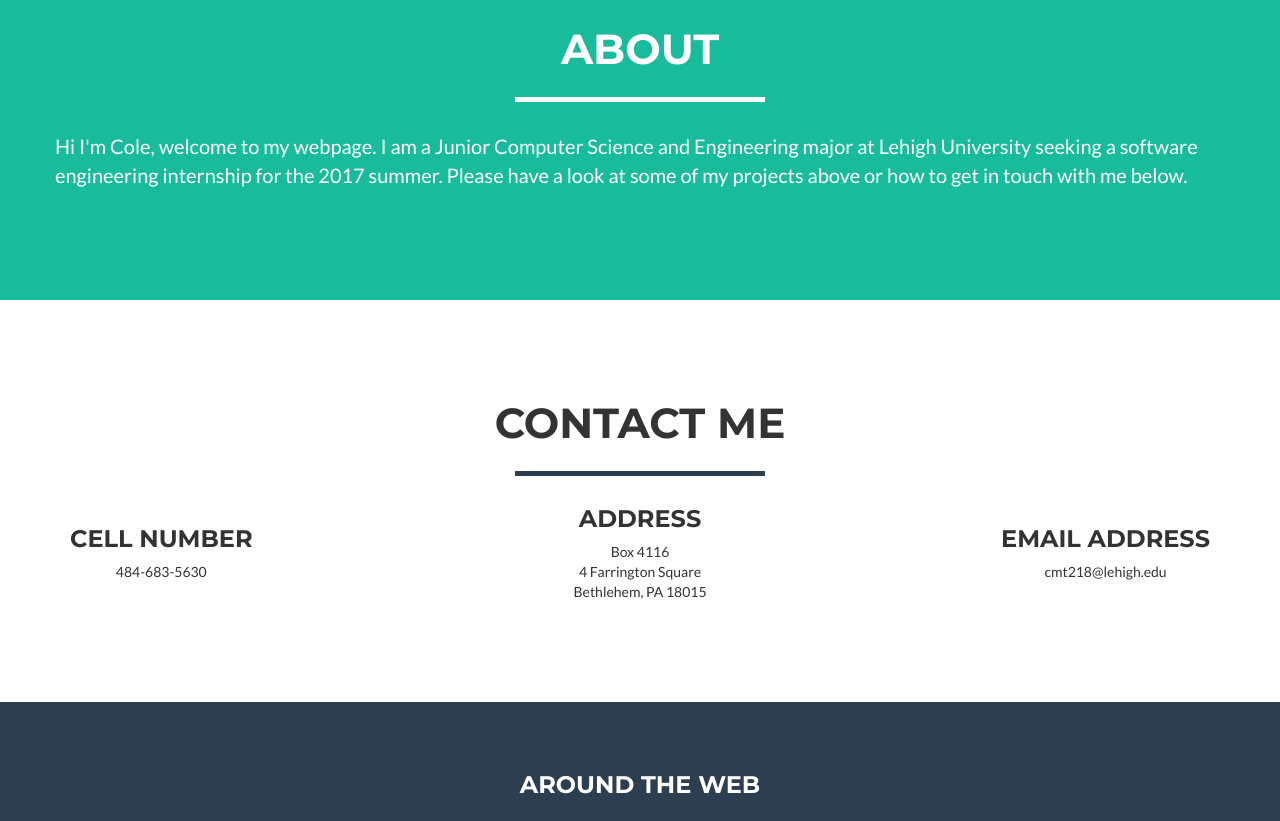
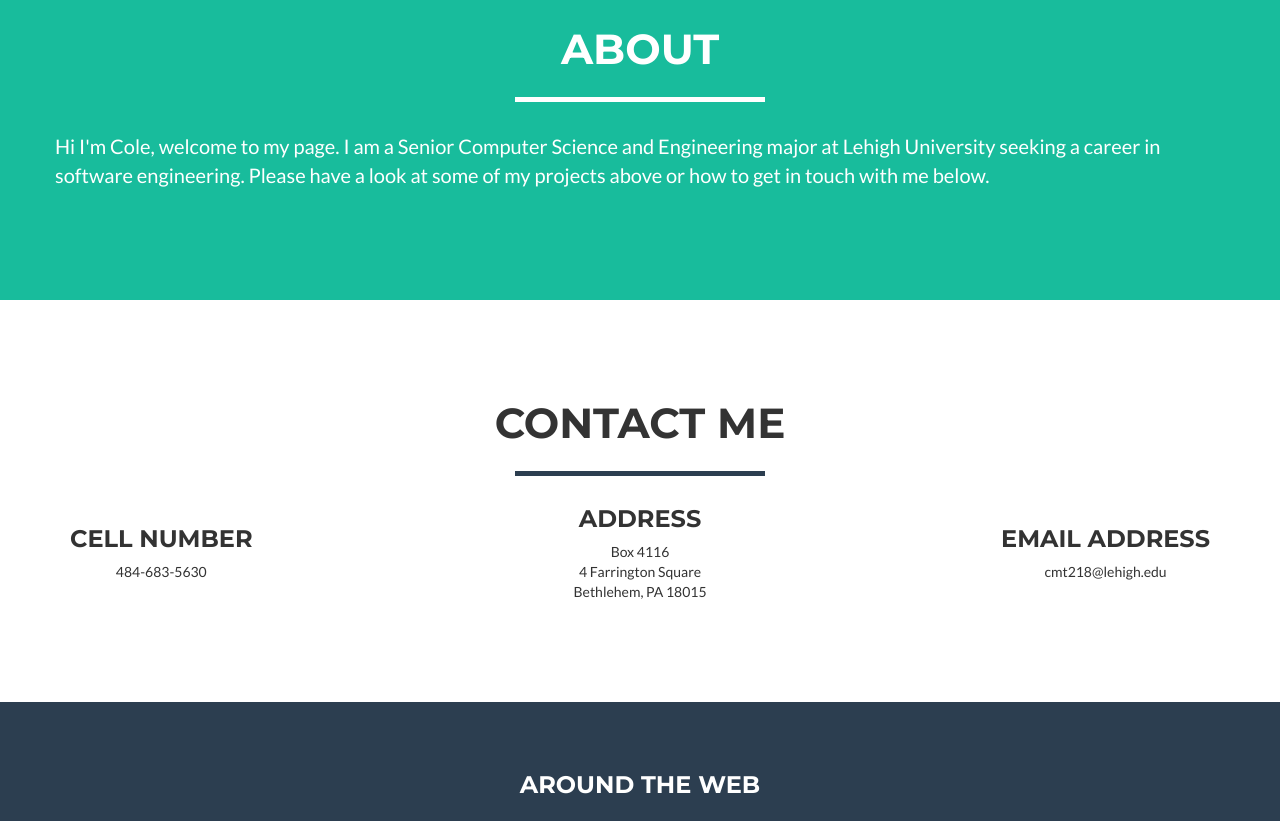
Before and after one commit to cmt218/cmt218.github.io, a website: page index.html in a window 1280 px wide. Shown: the part 1580-2401 px from the top of the page. Drawn offline with nearby package versions, Linux system fonts and the light colour scheme.

Commit message:
update resume and about

```diff
--- a/index.html
+++ b/index.html
@@ -146,7 +146,7 @@
             </div>
             <div class="row">
                 <div style="margin-left: auto; margin-right: auto">
-                    <p>Hi I'm Cole, welcome to my webpage. I am a Junior Computer Science and Engineering major at Lehigh University seeking a software engineering internship for the 2017 summer. Please have a look at some of my projects above or how to get in touch with me below.</p>
+                    <p>Hi I'm Cole, welcome to my page. I am a Senior Computer Science and Engineering major at Lehigh University seeking a career in software engineering. Please have a look at some of my projects above or how to get in touch with me below.</p>
                 </div>
 
 
```
Also changed, not shown: README.md, img/resume.png.
